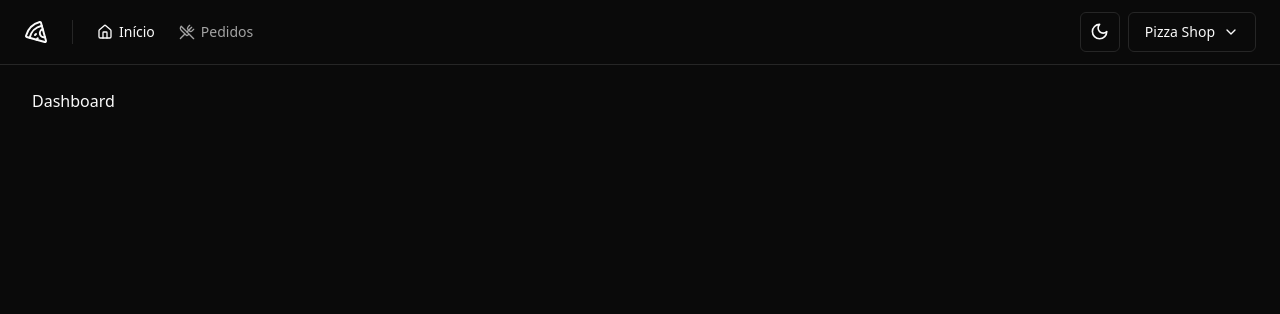
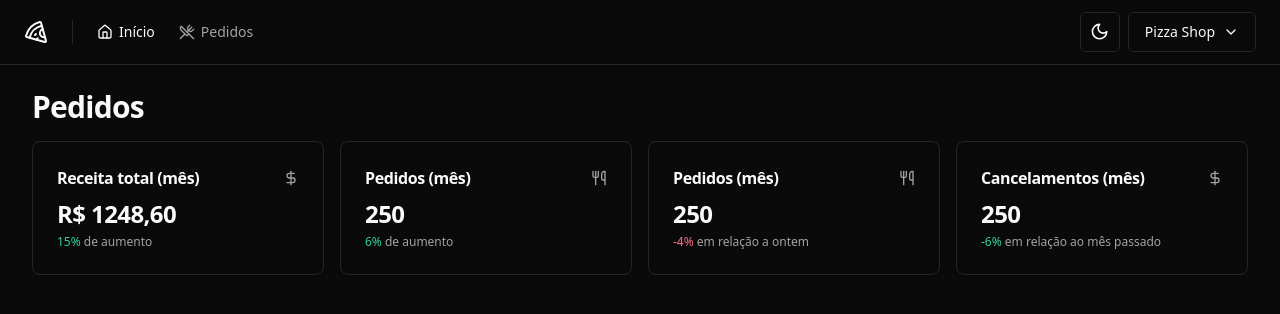
Before and after one commit to felipe-jm/pizza-shop, a React (Vite) app: page / in a window 1280 px wide. Shown: the top 314 px of the page. Built offline with nearby package versions, Linux system fonts and the light colour scheme.

Commit message:
Add dashboard cards

```diff
--- /dev/null
+++ b/src/components/ui/card.tsx
@@ -0,0 +1,86 @@
+import * as React from "react";
+
+import { cn } from "@/lib/utils";
+
+const Card = React.forwardRef<
+  HTMLDivElement,
+  React.HTMLAttributes<HTMLDivElement>
+>(({ className, ...props }, ref) => (
+  <div
+    ref={ref}
+    className={cn(
+      "rounded-lg border bg-card text-card-foreground shadow-sm",
+      className,
+    )}
+    {...props}
+  />
+));
+Card.displayName = "Card";
+
+const CardHeader = React.forwardRef<
+  HTMLDivElement,
+  React.HTMLAttributes<HTMLDivElement>
+>(({ className, ...props }, ref) => (
+  <div
+    ref={ref}
+    className={cn("flex flex-col space-y-1.5 p-6", className)}
+    {...props}
+  />
+));
+CardHeader.displayName = "CardHeader";
+
+const CardTitle = React.forwardRef<
+  HTMLParagraphElement,
+  React.HTMLAttributes<HTMLHeadingElement>
+>(({ className, ...props }, ref) => (
+  <h3
+    ref={ref}
+    className={cn(
+      "text-2xl font-semibold leading-none tracking-tight",
+      className,
+    )}
+    {...props}
+  />
+));
+CardTitle.displayName = "CardTitle";
+
+const CardDescription = React.forwardRef<
+  HTMLParagraphElement,
+  React.HTMLAttributes<HTMLParagraphElement>
+>(({ className, ...props }, ref) => (
+  <p
+    ref={ref}
+    className={cn("text-sm text-muted-foreground", className)}
+    {...props}
+  />
+));
+CardDescription.displayName = "CardDescription";
+
+const CardContent = React.forwardRef<
+  HTMLDivElement,
+  React.HTMLAttributes<HTMLDivElement>
+>(({ className, ...props }, ref) => (
+  <div ref={ref} className={cn("p-6 pt-0", className)} {...props} />
+));
+CardContent.displayName = "CardContent";
+
+const CardFooter = React.forwardRef<
+  HTMLDivElement,
+  React.HTMLAttributes<HTMLDivElement>
+>(({ className, ...props }, ref) => (
+  <div
+    ref={ref}
+    className={cn("flex items-center p-6 pt-0", className)}
+    {...props}
+  />
+));
+CardFooter.displayName = "CardFooter";
+
+export {
+  Card,
+  CardHeader,
+  CardFooter,
+  CardTitle,
+  CardDescription,
+  CardContent,
+};
--- a/src/pages/app/dashboard.tsx
+++ /dev/null
@@ -1,10 +0,0 @@
-import { Helmet } from "react-helmet-async";
-
-export function Dashboard() {
-  return (
-    <>
-      <Helmet title="Dashboard" />
-      <h1>Dashboard</h1>
-    </>
-  );
-}
--- /dev/null
+++ b/src/pages/app/dashboard/dashboard.tsx
@@ -0,0 +1,24 @@
+import { Helmet } from "react-helmet-async";
+
+import { DayOrdersAmountCard } from "./day-orders-amount-card";
+import { MonthCancelledOrdersAmountCard } from "./month-cancelled-orders-amount-card";
+import { MonthOrdersAmountCard } from "./month-orders-amount-card";
+import { MonthRevenueCard } from "./month-revenue-card";
+
+export function Dashboard() {
+  return (
+    <>
+      <Helmet title="Dashboard" />
+      <div className="flex flex-col gap-4">
+        <h1 className="text-3xl font-bold tracking-tight">Pedidos</h1>
+
+        <div className="grid grid-cols-4 gap-4">
+          <MonthRevenueCard />
+          <MonthOrdersAmountCard />
+          <DayOrdersAmountCard />
+          <MonthCancelledOrdersAmountCard />
+        </div>
+      </div>
+    </>
+  );
+}
--- /dev/null
+++ b/src/pages/app/dashboard/day-orders-amount-card.tsx
@@ -0,0 +1,21 @@
+import { Utensils } from "lucide-react";
+
+import { Card, CardContent, CardHeader, CardTitle } from "@/components/ui/card";
+
+export function DayOrdersAmountCard() {
+  return (
+    <Card>
+      <CardHeader className="flex-row items-center justify-between space-y-0 pb-2">
+        <CardTitle className="text-base font-semibold">Pedidos (mês)</CardTitle>
+        <Utensils className="h-4 w-4 text-muted-foreground" />
+      </CardHeader>
+      <CardContent className="space-y-1">
+        <span className="text-2xl font-bold tracking-tight">250</span>
+        <p className="text-xs text-muted-foreground">
+          <span className="text-rose-500 dark:text-rose-400">-4%</span> em
+          relação a ontem
+        </p>
+      </CardContent>
+    </Card>
+  );
+}
--- /dev/null
+++ b/src/pages/app/dashboard/month-cancelled-orders-amount-card.tsx
@@ -0,0 +1,23 @@
+import { DollarSign } from "lucide-react";
+
+import { Card, CardContent, CardHeader, CardTitle } from "@/components/ui/card";
+
+export function MonthCancelledOrdersAmountCard() {
+  return (
+    <Card>
+      <CardHeader className="flex-row items-center justify-between space-y-0 pb-2">
+        <CardTitle className="text-base font-semibold">
+          Cancelamentos (mês)
+        </CardTitle>
+        <DollarSign className="h-4 w-4 text-muted-foreground" />
+      </CardHeader>
+      <CardContent className="space-y-1">
+        <span className="text-2xl font-bold tracking-tight">250</span>
+        <p className="text-xs text-muted-foreground">
+          <span className="text-emerald-500 dark:text-emerald-400">-6%</span> em
+          relação ao mês passado
+        </p>
+      </CardContent>
+    </Card>
+  );
+}
--- /dev/null
+++ b/src/pages/app/dashboard/month-orders-amount-card.tsx
@@ -0,0 +1,21 @@
+import { Utensils } from "lucide-react";
+
+import { Card, CardContent, CardHeader, CardTitle } from "@/components/ui/card";
+
+export function MonthOrdersAmountCard() {
+  return (
+    <Card>
+      <CardHeader className="flex-row items-center justify-between space-y-0 pb-2">
+        <CardTitle className="text-base font-semibold">Pedidos (mês)</CardTitle>
+        <Utensils className="h-4 w-4 text-muted-foreground" />
+      </CardHeader>
+      <CardContent className="space-y-1">
+        <span className="text-2xl font-bold tracking-tight">250</span>
+        <p className="text-xs text-muted-foreground">
+          <span className="text-emerald-500 dark:text-emerald-400">6%</span> de
+          aumento
+        </p>
+      </CardContent>
+    </Card>
+  );
+}
--- /dev/null
+++ b/src/pages/app/dashboard/month-revenue-card.tsx
@@ -0,0 +1,23 @@
+import { DollarSign } from "lucide-react";
+
+import { Card, CardContent, CardHeader, CardTitle } from "@/components/ui/card";
+
+export function MonthRevenueCard() {
+  return (
+    <Card>
+      <CardHeader className="flex-row items-center justify-between space-y-0 pb-2">
+        <CardTitle className="text-base font-semibold">
+          Receita total (mês)
+        </CardTitle>
+        <DollarSign className="h-4 w-4 text-muted-foreground" />
+      </CardHeader>
+      <CardContent className="space-y-1">
+        <span className="text-2xl font-bold tracking-tight">R$ 1248,60</span>
+        <p className="text-xs text-muted-foreground">
+          <span className="text-emerald-500 dark:text-emerald-400">15%</span> de
+          aumento
+        </p>
+      </CardContent>
+    </Card>
+  );
+}
--- a/src/routes.tsx
+++ b/src/routes.tsx
@@ -2,7 +2,7 @@ import { createBrowserRouter } from "react-router-dom";
 
 import { AppLayout } from "./pages/_layouts/app";
 import { AuthLayout } from "./pages/_layouts/auth";
-import { Dashboard } from "./pages/app/dashboard";
+import { Dashboard } from "./pages/app/dashboard/dashboard";
 import { Orders } from "./pages/app/orders/orders";
 import { SignIn } from "./pages/auth/sign-in";
 import { SignUp } from "./pages/auth/sign-up";
```
